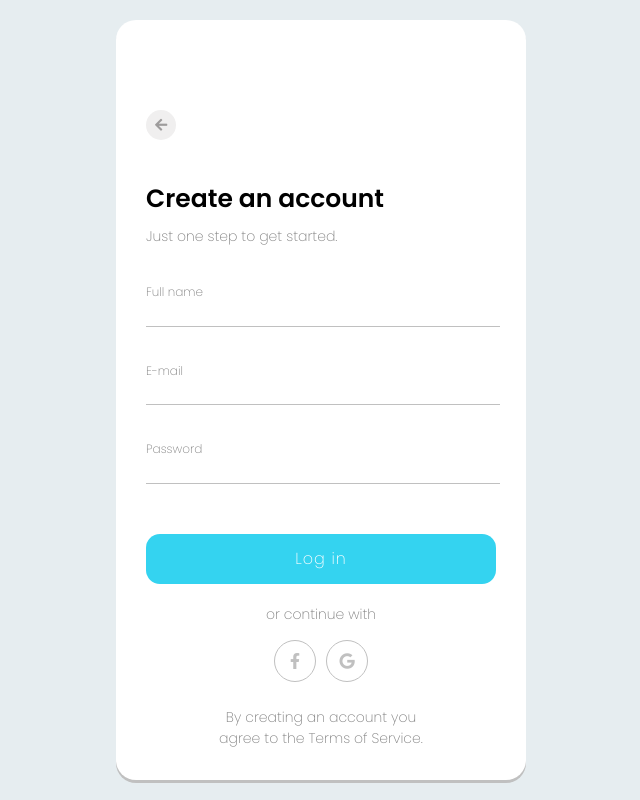
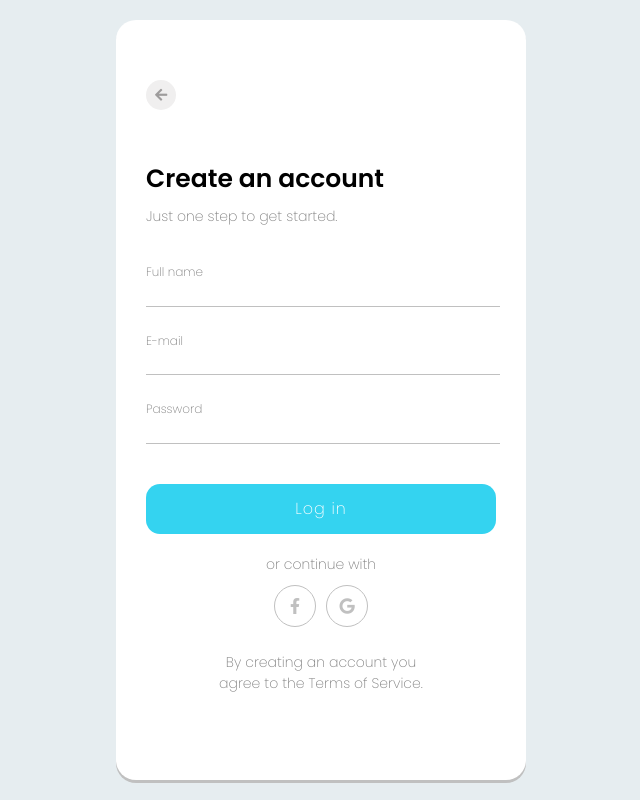
Before and after one commit to valengg11/arlene_test, a React (Create React App) app: page /auth/register in a window 1280 px wide. Shown: the whole page, without its empty margins (319-959 px from the left). Built offline with nearby package versions, Linux system fonts and the light colour scheme.

Commit message:
useForm customized hook

```diff
--- a/src/components/auth/LoginScreen.js
+++ b/src/components/auth/LoginScreen.js
@@ -1,7 +1,22 @@
 import React from "react";
 import { Link } from "react-router-dom";
+import useForm from "../../hooks/useForm";
 
 export const LoginScreen = () => {
+  const initialForm = {
+    email: "",
+    password: "",
+  };
+  const [values, handleInputChange, reset] = useForm(initialForm);
+  const { email, password } = values;
+
+  const handleSubmit = async (e) => {
+    e.preventDefault();
+    console.log(values);
+    // getLogin();
+
+    reset();
+  };
   return (
     <div className="auth__screen">
       <Link to="/" className="auth__link">
@@ -13,16 +28,26 @@ export const LoginScreen = () => {
         <h1 className="mb-1 title">Log in</h1>
         <span>Welcome back!</span>
       </div>
-      <form>
+      <form onSubmit={handleSubmit}>
         <label>E-mail</label>
         <input
           type="text"
           name="email"
           className="auth__input"
           autoComplete="off"
+          value={email}
+          onChange={handleInputChange}
+          required
         />
         <label>Password</label>
-        <input type="text" name="password" className="auth__input" />
+        <input
+          type="password"
+          name="password"
+          className="auth__input"
+          value={password}
+          onChange={handleInputChange}
+          required
+        />
         <button type="submit" className="btn btn-primary pointer mt-4">
           Log in
         </button>
--- a/src/components/auth/RegisterScreen.js
+++ b/src/components/auth/RegisterScreen.js
@@ -1,7 +1,23 @@
 import React from "react";
 import { Link } from "react-router-dom";
+import useForm from "../../hooks/useForm";
 
 export const RegisterScreen = () => {
+  const initialForm = {
+    fullname: "",
+    email: "",
+    password: "",
+  };
+  const [values, handleInputChange, reset] = useForm(initialForm);
+  const { fullname, email, password } = values;
+
+  const handleSubmit = async (e) => {
+    e.preventDefault();
+    console.log(values);
+    // getLogin();
+
+    reset();
+  };
   return (
     <div className="auth__screen">
       <Link to="/" className="auth__link">
@@ -13,13 +29,16 @@ export const RegisterScreen = () => {
         <h1 className="mb-1 title">Create an account</h1>
         <span>Just one step to get started.</span>
       </div>
-      <form>
+      <form onSubmit={handleSubmit}>
         <label>Full name</label>
         <input
           type="text"
           name="fullname"
           className="auth__input"
           autoComplete="off"
+          value={fullname}
+          onChange={handleInputChange}
+          required
         />
         <label>E-mail</label>
         <input
@@ -27,9 +46,19 @@ export const RegisterScreen = () => {
           name="email"
           className="auth__input"
           autoComplete="off"
+          value={email}
+          onChange={handleInputChange}
+          required
         />
         <label>Password</label>
-        <input type="text" name="password" className="auth__input" />
+        <input
+          type="password"
+          name="password"
+          className="auth__input"
+          value={password}
+          onChange={handleInputChange}
+          required
+        />
         <button type="submit" className="btn btn-primary pointer mt-4">
           Log in
         </button>
@@ -45,7 +74,9 @@ export const RegisterScreen = () => {
           </div>
         </div>
       </form>
-      <p className='auth__terms'>By creating an account you agree to the Terms of Service.</p>
+      <p className="auth__terms">
+        By creating an account you agree to the Terms of Service.
+      </p>
     </div>
   );
 };
--- /dev/null
+++ b/src/hooks/useForm.js
@@ -0,0 +1,20 @@
+import { useState } from "react";
+
+const useForm = (initialState = {}) => {
+  const [values, setValues] = useState(initialState);
+
+  const reset = () => {
+    setValues(initialState);
+  };
+
+  const handleInputChange = ({ target }) => {
+    setValues({
+      ...values,
+      [target.name]: target.value,
+    });
+  };
+
+  return [values, handleInputChange, reset];
+};
+
+export default useForm;
--- a/src/styles/components/_auth.scss
+++ b/src/styles/components/_auth.scss
@@ -29,8 +29,8 @@
     border-radius: 50%;
     width: 30px;
     height: 30px;
-    margin-bottom: 40px;
-    margin-top: 60px;
+    margin-bottom: 50px;
+    margin-top: 30px;
 }
 
 .auth__link {
@@ -64,7 +64,7 @@
     border: 0;
     border-bottom: 1px solid silver;
     letter-spacing: 1px;
-    margin-bottom: 30px;
+    margin-bottom: 20px;
     height: 20px;
     width: 100%;
     font-size: 18px;
@@ -117,7 +117,7 @@
     border: 1px solid silver;
     border-radius: 50%;
     margin: 5px;
-    margin-top: 15px;
+    margin-top: 10px;
 }
 
 .auth__terms {
```
